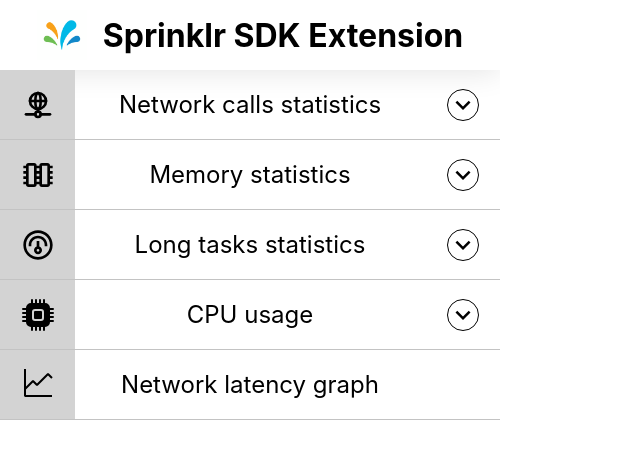
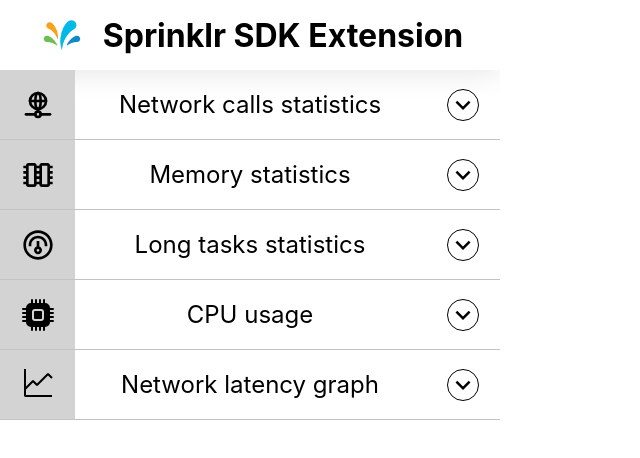
Before and after one commit to ParthGarg21/spr-sdk-extension-private, a React (Create React App) app: page / in a window 1280 px wide. Shown: the top 458 px of the page, without its empty margins (0-640 px from the left). Built offline with nearby package versions, Linux system fonts and the light colour scheme; no server answers.

Commit message:
network latency graph pushed under toggle function

```diff
--- a/src/App.js
+++ b/src/App.js
@@ -19,6 +19,7 @@
   const [network, setNetwork] = useState(false);
   const [longTasks, setLongTasks] = useState(false);
   const [cpu, setCPU] = useState(false);
+  const [networkGraph, setNetworkGraph] = useState(false);
 
   function expandMem() {
     setMemory(!memory);
@@ -34,6 +35,11 @@
 
   function expandCPU() {
     setCPU(!cpu);
+  }
+
+  function expandNetworkGraph() {
+    console.log(networkGraph);
+    setNetworkGraph(!networkGraph);
   }
 
   return (
@@ -132,14 +138,31 @@
                 <VscGraphLine className="icn"></VscGraphLine>
               </div>
               <h3 className="feature-title">Network latency graph</h3>
+              <div className="exp-icn-con">
+                {!networkGraph ? (
+                  <MdOutlineExpandMore
+                    className="exp-icn"
+                    onClick={expandNetworkGraph}
+                  ></MdOutlineExpandMore>
+                ) : (
+                  <MdOutlineExpandLess
+                    className="exp-icn"
+                    onClick={expandNetworkGraph}
+                  ></MdOutlineExpandLess>
+                )}
+              </div>
             </div>
           </div>
         </div>
-        <div className="lineChart">
-          <div className="chartContainer">
-            <LineChart className="chart"></LineChart>
+        {networkGraph ? (
+          <div className="lineChart">
+            <div className="chartContainer">
+              <LineChart className="chart"></LineChart>
+            </div>
           </div>
-        </div>
+        ) : (
+          <></>
+        )}
       </div>
     </>
   );
```
